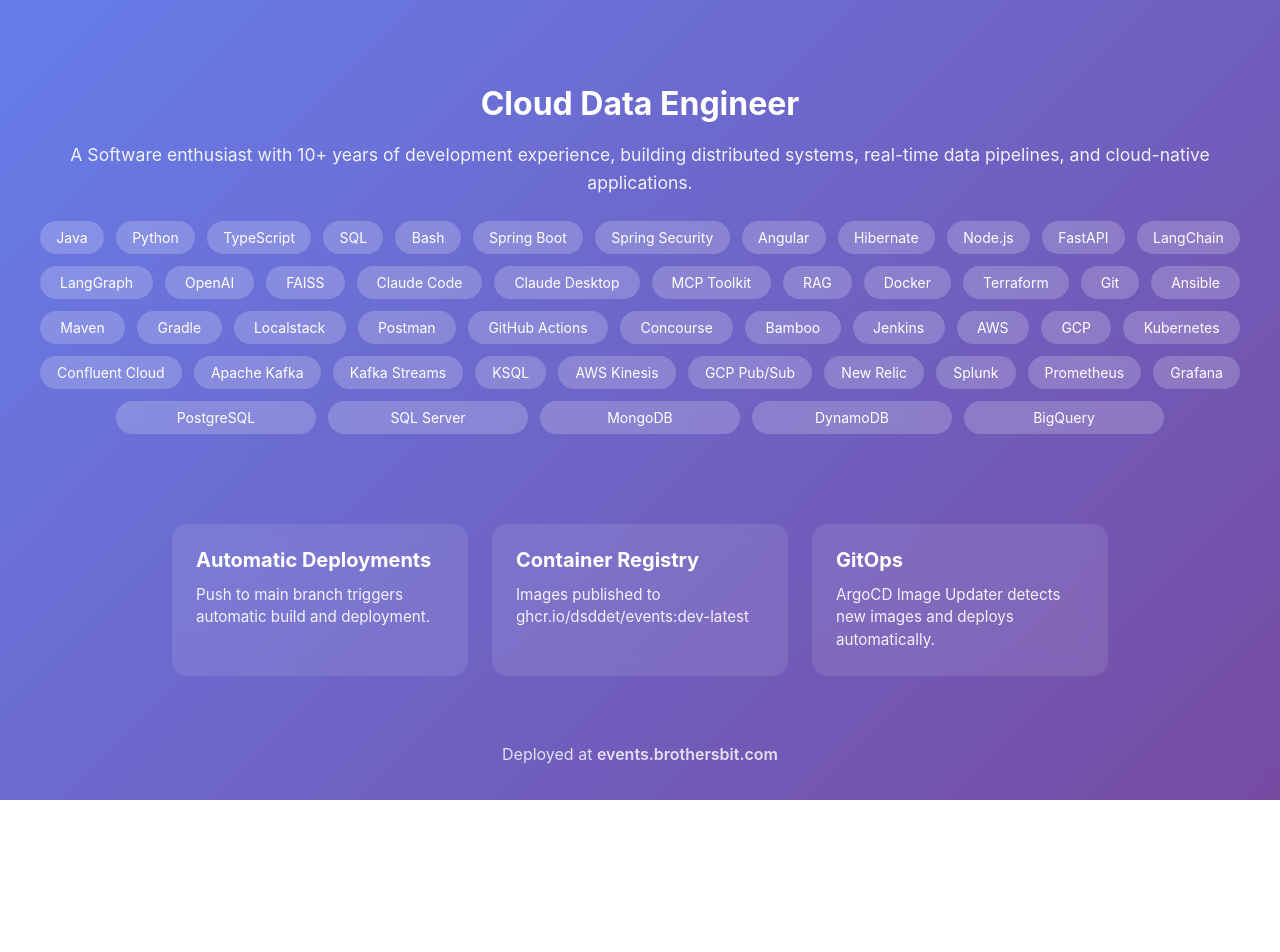
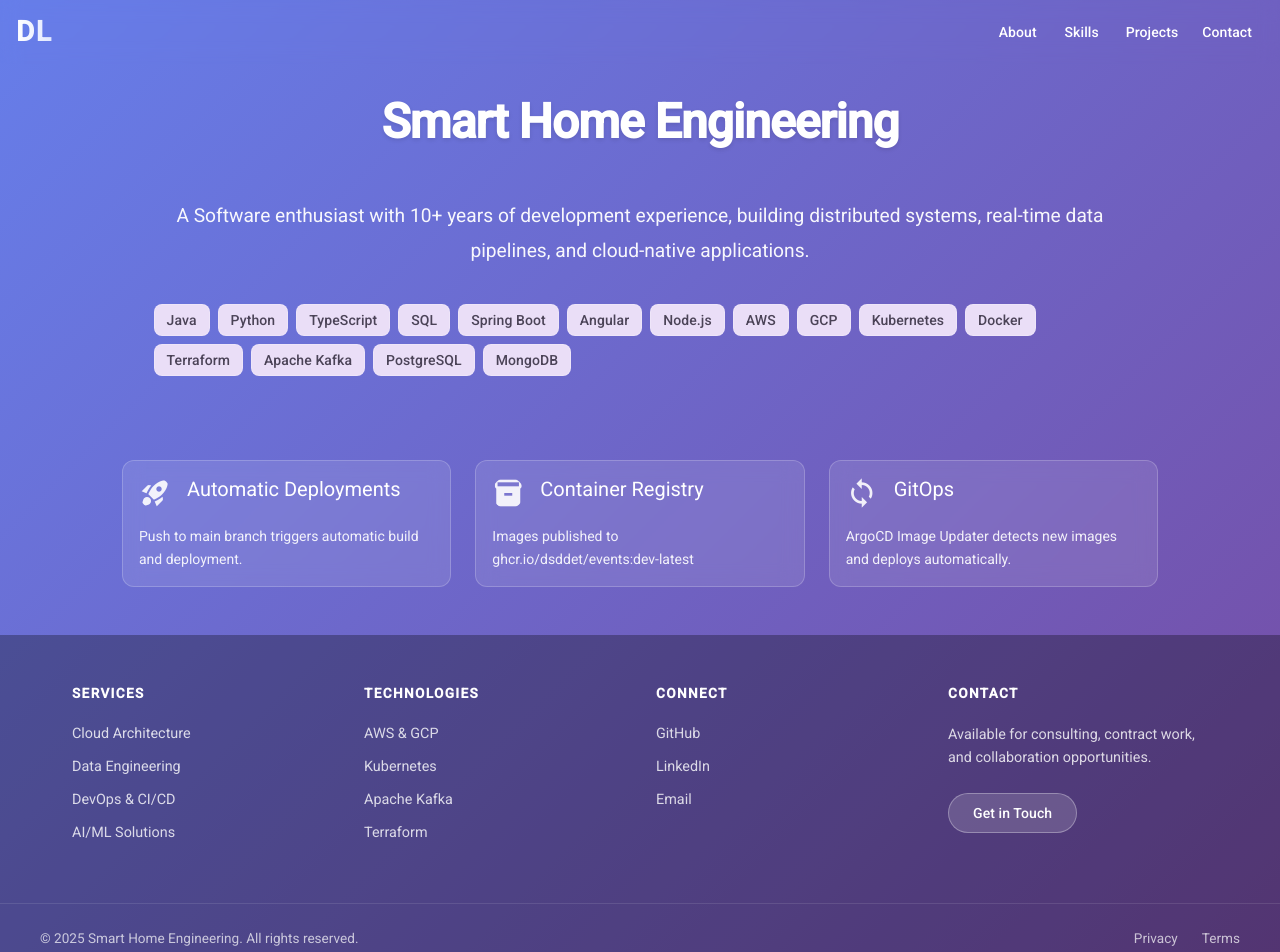
Before and after one commit to dsddet/events, an Angular app: page / in a window 1280 px wide. Shown: the top 952 px of the page. Before the commit the page ends 800 px from the top, so only its background shows below. Built offline with nearby package versions, Linux system fonts and the light colour scheme.

Commit message:
Saving draft

```diff
--- a/package.json
+++ b/package.json
@@ -22,10 +22,12 @@
   },
   "private": true,
   "dependencies": {
+    "@angular/cdk": "^20.2.14",
     "@angular/common": "^20.1.0",
     "@angular/compiler": "^20.1.0",
     "@angular/core": "^20.1.0",
     "@angular/forms": "^20.1.0",
+    "@angular/material": "^20.2.14",
     "@angular/platform-browser": "^20.1.0",
     "@angular/router": "^20.1.0",
     "rxjs": "~7.8.0",
--- a/src/app/app.html
+++ b/src/app/app.html
@@ -1,87 +1,118 @@
 <main class="container">
-<!--  <header>-->
-<!--  <div class="hero-content">-->
-<!--    <h1>DEUSDEDIT LUTWAMA</h1>-->
-<!--    </div>-->
-<!--&lt;!&ndash;    <p class="tagline">Your event management platform</p>&ndash;&gt;-->
-<!--  </header>-->
+  <mat-toolbar class="navbar" color="primary">
+    <span class="nav-brand">DL</span>
+    <span class="spacer"></span>
+    <a mat-button href="#about">About</a>
+    <a mat-button href="#skills">Skills</a>
+    <a mat-button href="#projects">Projects</a>
+    <a mat-button href="#contact">Contact</a>
+  </mat-toolbar>
 
-  <section class="hero">
+  <header>
     <div class="hero-content">
-      <h2>Cloud Data Engineer</h2>
+      <h1>Smart Home Engineering</h1>
+    </div>
+  </header>
+
+  <section class="hero" id="about">
+    <div class="hero-content">
       <p>A Software enthusiast with 10+ years of development experience, building distributed systems, real-time
-        data pipelines, and cloud-native applications. </p>
-      <div class="badges">
-        <span class="badge">Java</span>
-        <span class="badge">Python</span>
-        <span class="badge">TypeScript</span>
-        <span class="badge">SQL</span>
-        <span class="badge">Bash</span>
-        <span class="badge">Spring Boot</span>
-        <span class="badge">Spring Security</span>
-        <span class="badge">Angular</span>
-        <span class="badge">Hibernate</span>
-        <span class="badge">Node.js</span>
-        <span class="badge">FastAPI</span>
-        <span class="badge">LangChain</span>
-        <span class="badge">LangGraph</span>
-        <span class="badge">OpenAI</span>
-        <span class="badge">FAISS</span>
-        <span class="badge">Claude Code</span>
-        <span class="badge">Claude Desktop</span>
-        <span class="badge">MCP Toolkit</span>
-        <span class="badge">RAG</span>
-        <span class="badge">Docker</span>
-        <span class="badge">Terraform</span>
-        <span class="badge">Git</span>
-        <span class="badge">Ansible</span>
-        <span class="badge">Maven</span>
-        <span class="badge">Gradle</span>
-        <span class="badge">Localstack</span>
-        <span class="badge">Postman</span>
-        <span class="badge">GitHub Actions</span>
-        <span class="badge">Concourse</span>
-        <span class="badge">Bamboo</span>
-        <span class="badge">Jenkins</span>
-        <span class="badge">AWS</span>
-        <span class="badge">GCP</span>
-        <span class="badge">Kubernetes</span>
-        <span class="badge">Confluent Cloud</span>
-        <span class="badge">Apache Kafka</span>
-        <span class="badge">Kafka Streams</span>
-        <span class="badge">KSQL</span>
-        <span class="badge">AWS Kinesis</span>
-        <span class="badge">GCP Pub/Sub</span>
-        <span class="badge">New Relic</span>
-        <span class="badge">Splunk</span>
-        <span class="badge">Prometheus</span>
-        <span class="badge">Grafana</span>
-        <span class="badge">PostgreSQL</span>
-        <span class="badge">SQL Server</span>
-        <span class="badge">MongoDB</span>
-        <span class="badge">DynamoDB</span>
-        <span class="badge">BigQuery</span>
-      </div>
+        data pipelines, and cloud-native applications.</p>
+      <mat-chip-set id="skills" class="badges">
+        <mat-chip highlighted>Java</mat-chip>
+        <mat-chip highlighted>Python</mat-chip>
+        <mat-chip highlighted>TypeScript</mat-chip>
+        <mat-chip highlighted>SQL</mat-chip>
+        <mat-chip highlighted>Spring Boot</mat-chip>
+        <mat-chip highlighted>Angular</mat-chip>
+        <mat-chip highlighted>Node.js</mat-chip>
+        <mat-chip highlighted>AWS</mat-chip>
+        <mat-chip highlighted>GCP</mat-chip>
+        <mat-chip highlighted>Kubernetes</mat-chip>
+        <mat-chip highlighted>Docker</mat-chip>
+        <mat-chip highlighted>Terraform</mat-chip>
+        <mat-chip highlighted>Apache Kafka</mat-chip>
+        <mat-chip highlighted>PostgreSQL</mat-chip>
+        <mat-chip highlighted>MongoDB</mat-chip>
+      </mat-chip-set>
     </div>
   </section>
 
-  <section class="info">
-    <div class="card">
-      <h3>Automatic Deployments</h3>
-      <p>Push to main branch triggers automatic build and deployment.</p>
-    </div>
-    <div class="card">
-      <h3>Container Registry</h3>
-      <p>Images published to ghcr.io/dsddet/events:dev-latest</p>
-    </div>
-    <div class="card">
-      <h3>GitOps</h3>
-      <p>ArgoCD Image Updater detects new images and deploys automatically.</p>
-    </div>
+  <section class="info" id="projects">
+    <mat-card appearance="outlined" class="project-card">
+      <mat-card-header>
+        <mat-icon mat-card-avatar>rocket_launch</mat-icon>
+        <mat-card-title>Automatic Deployments</mat-card-title>
+      </mat-card-header>
+      <mat-card-content>
+        <p>Push to main branch triggers automatic build and deployment.</p>
+      </mat-card-content>
+    </mat-card>
+
+    <mat-card appearance="outlined" class="project-card">
+      <mat-card-header>
+        <mat-icon mat-card-avatar>inventory_2</mat-icon>
+        <mat-card-title>Container Registry</mat-card-title>
+      </mat-card-header>
+      <mat-card-content>
+        <p>Images published to ghcr.io/dsddet/events:dev-latest</p>
+      </mat-card-content>
+    </mat-card>
+
+    <mat-card appearance="outlined" class="project-card">
+      <mat-card-header>
+        <mat-icon mat-card-avatar>sync</mat-icon>
+        <mat-card-title>GitOps</mat-card-title>
+      </mat-card-header>
+      <mat-card-content>
+        <p>ArgoCD Image Updater detects new images and deploys automatically.</p>
+      </mat-card-content>
+    </mat-card>
   </section>
 
-  <footer>
-    <p>Deployed at <strong>events.brothersbit.com</strong></p>
+  <footer id="contact">
+    <div class="footer-content">
+      <div class="footer-section">
+        <h4>Services</h4>
+        <ul class="footer-links">
+          <li><a href="#cloud">Cloud Architecture</a></li>
+          <li><a href="#data">Data Engineering</a></li>
+          <li><a href="#devops">DevOps & CI/CD</a></li>
+          <li><a href="#ai">AI/ML Solutions</a></li>
+        </ul>
+      </div>
+      <div class="footer-section">
+        <h4>Technologies</h4>
+        <ul class="footer-links">
+          <li><a href="#aws">AWS & GCP</a></li>
+          <li><a href="#k8s">Kubernetes</a></li>
+          <li><a href="#kafka">Apache Kafka</a></li>
+          <li><a href="#terraform">Terraform</a></li>
+        </ul>
+      </div>
+      <div class="footer-section">
+        <h4>Connect</h4>
+        <ul class="footer-links">
+          <li><a href="https://github.com/dsddet" target="_blank" rel="noopener">GitHub</a></li>
+          <li><a href="https://linkedin.com/in/deusdedit" target="_blank" rel="noopener">LinkedIn</a></li>
+          <li><a href="mailto:contact@example.com">Email</a></li>
+        </ul>
+      </div>
+      <div class="footer-section">
+        <h4>Contact</h4>
+        <p>Available for consulting, contract work, and collaboration opportunities.</p>
+        <a mat-flat-button class="cta-button" href="mailto:contact@example.com">Get in Touch</a>
+      </div>
+    </div>
+    <div class="footer-bottom">
+      <div class="footer-bottom-content">
+        <p>&copy; 2025 Smart Home Engineering. All rights reserved.</p>
+        <div class="footer-bottom-links">
+          <a href="#privacy">Privacy</a>
+          <a href="#terms">Terms</a>
+        </div>
+      </div>
+    </div>
   </footer>
 </main>
 
--- a/src/app/app.scss
+++ b/src/app/app.scss
@@ -2,25 +2,54 @@
   min-height: 100vh;
   display: flex;
   flex-direction: column;
-  font-family: -apple-system, BlinkMacSystemFont, 'Segoe UI', Roboto, Oxygen, Ubuntu, sans-serif;
+  font-family: Roboto, -apple-system, BlinkMacSystemFont, 'Segoe UI', Oxygen, Ubuntu, sans-serif;
   background: linear-gradient(135deg, #667eea 0%, #764ba2 100%);
   color: white;
 }
 
+.navbar {
+  background: transparent !important;
+  box-shadow: none !important;
+  position: sticky;
+  top: 0;
+  z-index: 100;
+  backdrop-filter: blur(10px);
+
+  .nav-brand {
+    font-size: 1.75rem;
+    font-weight: 700;
+    letter-spacing: 0.05em;
+    background: linear-gradient(90deg, #ffffff, #e0e7ff);
+    -webkit-background-clip: text;
+    -webkit-text-fill-color: transparent;
+    background-clip: text;
+  }
+
+  .spacer {
+    flex: 1;
+  }
+
+  a[mat-button] {
+    color: white;
+    font-weight: 500;
+
+    &:hover {
+      background: rgba(255, 255, 255, 0.1);
+    }
+  }
+}
+
 header {
   text-align: center;
-  padding: 3rem 1rem;
+  padding: 3rem 1rem 1rem;
 
   h1 {
     font-size: 3rem;
     margin: 0;
     font-weight: 700;
-  }
-
-  .tagline {
-    font-size: 1.25rem;
-    opacity: 0.9;
-    margin-top: 0.5rem;
+    color: white;
+    text-shadow: 0 2px 4px rgba(0, 0, 0, 0.1);
+    letter-spacing: -0.02em;
   }
 }
 
@@ -34,18 +63,14 @@
 
   .hero-content {
     text-align: center;
-    width: 100%;
-    max-width: 1200px;
-
-    h2 {
-      font-size: 2rem;
-      margin-bottom: 1rem;
-    }
+    width: 80%;
+    max-width: 1000px;
 
     p {
-      font-size: 1.1rem;
-      opacity: 0.9;
-      line-height: 1.6;
+      font-size: 1.2rem;
+      opacity: 0.95;
+      line-height: 1.8;
+      margin-bottom: 2rem;
     }
   }
 }
@@ -56,85 +81,183 @@
   gap: 0.75rem;
   justify-content: center;
   margin-top: 1.5rem;
-  width: 100%;
 
-  .badge {
-    background: rgba(255, 255, 255, 0.2);
-    padding: 0.5rem 1rem;
-    border-radius: 2rem;
-    font-size: 0.875rem;
+  mat-chip {
+    --mdc-chip-elevated-container-color: rgba(255, 255, 255, 0.15);
+    --mdc-chip-label-text-color: white;
+    --mdc-chip-with-icon-icon-color: white;
     backdrop-filter: blur(10px);
-    flex: 1 1 auto;
-    text-align: center;
-    min-width: fit-content;
-    max-width: 200px;
+    border: 1px solid rgba(255, 255, 255, 0.2);
   }
 }
 
 .info {
   display: grid;
-  grid-template-columns: repeat(auto-fit, minmax(250px, 1fr));
+  grid-template-columns: repeat(auto-fit, minmax(280px, 1fr));
   gap: 1.5rem;
-  padding: 2rem;
-  max-width: 1000px;
+  padding: 3rem 2rem;
+  max-width: 1100px;
   margin: 0 auto;
+  width: 100%;
 
-  .card {
-    background: rgba(255, 255, 255, 0.1);
-    padding: 1.5rem;
-    border-radius: 1rem;
+  .project-card {
+    background: rgba(255, 255, 255, 0.1) !important;
     backdrop-filter: blur(10px);
+    border: 1px solid rgba(255, 255, 255, 0.2) !important;
+    color: white;
 
-    h3 {
-      margin: 0 0 0.75rem 0;
-      font-size: 1.25rem;
+    mat-card-header {
+      mat-icon {
+        color: rgba(255, 255, 255, 0.9);
+        font-size: 2rem;
+        width: 2rem;
+        height: 2rem;
+      }
+
+      mat-card-title {
+        color: white;
+        font-size: 1.25rem;
+      }
     }
 
-    p {
-      margin: 0;
-      opacity: 0.9;
-      font-size: 0.95rem;
-      line-height: 1.5;
+    mat-card-content {
+      p {
+        color: rgba(255, 255, 255, 0.9);
+        margin: 0;
+        line-height: 1.6;
+      }
     }
   }
 }
 
 footer {
-  text-align: center;
-  padding: 2rem;
-  opacity: 0.8;
+  background: rgba(0, 0, 0, 0.3);
+  padding: 0;
+  margin-top: auto;
 
-  p {
-    margin: 0.25rem 0;
+  .footer-content {
+    display: grid;
+    grid-template-columns: repeat(4, 1fr);
+    gap: 2rem;
+    padding: 3rem 2rem;
+    max-width: 1200px;
+    margin: 0 auto;
   }
 
-  strong {
-    font-weight: 600;
+  .footer-section {
+    text-align: left;
+
+    h4 {
+      margin: 0 0 1.25rem 0;
+      font-size: 0.85rem;
+      font-weight: 600;
+      text-transform: uppercase;
+      letter-spacing: 0.1em;
+      color: white;
+    }
+
+    p {
+      margin: 0 0 1rem 0;
+      font-size: 0.9rem;
+      opacity: 0.8;
+      line-height: 1.6;
+    }
+  }
+
+  .footer-links {
+    list-style: none;
+    margin: 0;
+    padding: 0;
+
+    li {
+      margin-bottom: 0.75rem;
+
+      a {
+        color: rgba(255, 255, 255, 0.8);
+        text-decoration: none;
+        font-size: 0.9rem;
+        transition: color 0.2s ease;
+
+        &:hover {
+          color: white;
+        }
+      }
+    }
+  }
+
+  .cta-button {
+    margin-top: 0.5rem;
+    background: rgba(255, 255, 255, 0.15) !important;
+    color: white !important;
+    border: 1px solid rgba(255, 255, 255, 0.3);
+
+    &:hover {
+      background: rgba(255, 255, 255, 0.25) !important;
+    }
+  }
+
+  .footer-bottom {
+    border-top: 1px solid rgba(255, 255, 255, 0.1);
+    padding: 1.5rem 2rem;
+
+    .footer-bottom-content {
+      display: flex;
+      justify-content: space-between;
+      align-items: center;
+      max-width: 1200px;
+      margin: 0 auto;
+    }
+
+    p {
+      margin: 0;
+      font-size: 0.85rem;
+      opacity: 0.7;
+    }
+
+    .footer-bottom-links {
+      display: flex;
+      gap: 1.5rem;
+
+      a {
+        color: rgba(255, 255, 255, 0.7);
+        text-decoration: none;
+        font-size: 0.85rem;
+
+        &:hover {
+          color: white;
+        }
+      }
+    }
   }
 }
 
 // Mobile responsiveness
 @media (max-width: 768px) {
+  .navbar {
+    .nav-brand {
+      font-size: 1.5rem;
+    }
+
+    a[mat-button] {
+      min-width: auto;
+      padding: 0 8px;
+      font-size: 0.85rem;
+    }
+  }
+
   header {
-    padding: 2rem 1rem;
+    padding: 2rem 1rem 0.5rem;
 
     h1 {
-      font-size: 2rem;
-    }
-
-    .tagline {
-      font-size: 1rem;
+      font-size: 2.5rem;
     }
   }
 
   .hero {
     padding: 1.5rem 1rem;
-    align-items: flex-start;
 
     .hero-content {
-      h2 {
-        font-size: 1.5rem;
-      }
+      width: 100%;
 
       p {
         font-size: 1rem;
@@ -145,44 +268,50 @@
   .badges {
     gap: 0.5rem;
 
-    .badge {
-      padding: 0.4rem 0.75rem;
-      font-size: 0.75rem;
-      flex: 0 1 auto;
-      max-width: none;
+    mat-chip {
+      font-size: 0.8rem;
     }
   }
 
   .info {
     grid-template-columns: 1fr;
-    padding: 1.5rem 1rem;
+    padding: 2rem 1rem;
     gap: 1rem;
-
-    .card {
-      padding: 1.25rem;
-
-      h3 {
-        font-size: 1.1rem;
-      }
-
-      p {
-        font-size: 0.9rem;
-      }
-    }
   }
 
   footer {
-    padding: 1.5rem 1rem;
+    .footer-content {
+      grid-template-columns: repeat(2, 1fr);
+      gap: 2rem;
+      padding: 2rem 1rem;
+    }
 
-    p {
-      font-size: 0.9rem;
+    .footer-bottom {
+      .footer-bottom-content {
+        flex-direction: column;
+        gap: 1rem;
+        text-align: center;
+      }
     }
   }
 }
 
 @media (max-width: 480px) {
+  .navbar {
+    padding: 0.5rem;
+
+    .nav-brand {
+      font-size: 1.25rem;
+    }
+
+    a[mat-button] {
+      font-size: 0.75rem;
+      padding: 0 4px;
+    }
+  }
+
   header {
-    padding: 1.5rem 0.75rem;
+    padding: 1.5rem 0.75rem 0.5rem;
 
     h1 {
       font-size: 1.75rem;
@@ -192,35 +321,40 @@
   .hero {
     padding: 1rem 0.75rem;
 
-    .hero-content {
-      h2 {
-        font-size: 1.25rem;
-      }
-
-      p {
-        font-size: 0.9rem;
-      }
+    .hero-content p {
+      font-size: 0.9rem;
     }
   }
 
   .badges {
     gap: 0.4rem;
 
-    .badge {
-      padding: 0.35rem 0.6rem;
+    mat-chip {
       font-size: 0.7rem;
     }
   }
 
   .info {
-    padding: 1rem 0.75rem;
-
-    .card {
-      padding: 1rem;
-    }
+    padding: 1.5rem 0.75rem;
   }
 
   footer {
-    padding: 1rem 0.75rem;
+    .footer-content {
+      grid-template-columns: 1fr;
+      padding: 1.5rem 0.75rem;
+      text-align: center;
+    }
+
+    .footer-section {
+      text-align: center;
+    }
+
+    .footer-links li {
+      margin-bottom: 0.5rem;
+    }
+
+    .footer-bottom {
+      padding: 0.75rem;
+    }
   }
 }
--- a/src/index.html
+++ b/src/index.html
@@ -6,6 +6,8 @@
   <base href="/">
   <meta name="viewport" content="width=device-width, initial-scale=1">
   <link rel="icon" type="image/x-icon" href="favicon.ico">
+  <link href="https://fonts.googleapis.com/css2?family=Roboto:wght@300;400;500&display=swap" rel="stylesheet">
+  <link href="https://fonts.googleapis.com/icon?family=Material+Icons" rel="stylesheet">
 </head>
 <body>
   <app-root></app-root>
--- a/src/styles.scss
+++ b/src/styles.scss
@@ -1,3 +1,38 @@
+
+// Include theming for Angular Material with `mat.theme()`.
+// This Sass mixin will define CSS variables that are used for styling Angular Material
+// components according to the Material 3 design spec.
+// Learn more about theming and how to use it for your application's
+// custom components at https://material.angular.dev/guide/theming
+@use '@angular/material' as mat;
+
+html {
+  @include mat.theme((
+    color: (
+      primary: mat.$violet-palette,
+      tertiary: mat.$cyan-palette,
+    ),
+    typography: Roboto,
+    density: 0,
+  ));
+}
+
+body {
+  // Default the application to a light color theme. This can be changed to
+  // `dark` to enable the dark color theme, or to `light dark` to defer to the
+  // user's system settings.
+  color-scheme: light;
+
+  // Set a default background, font and text colors for the application using
+  // Angular Material's system-level CSS variables. Learn more about these
+  // variables at https://material.angular.dev/guide/system-variables
+  background-color: var(--mat-sys-surface);
+  color: var(--mat-sys-on-surface);
+  font: var(--mat-sys-body-medium);
+
+  // Reset the user agent margin.
+  margin: 0;
+}
 /* You can add global styles to this file, and also import other style files */
 
 *,
@@ -11,3 +46,6 @@
   margin: 0;
   padding: 0;
 }
+
+html, body { height: 100%; }
+body { margin: 0; font-family: Roboto, "Helvetica Neue", sans-serif; }
```
Also changed, not shown: src/app/app.ts (+13 -1 lines), 1 other file (tests, documents, lock files or other folders).
